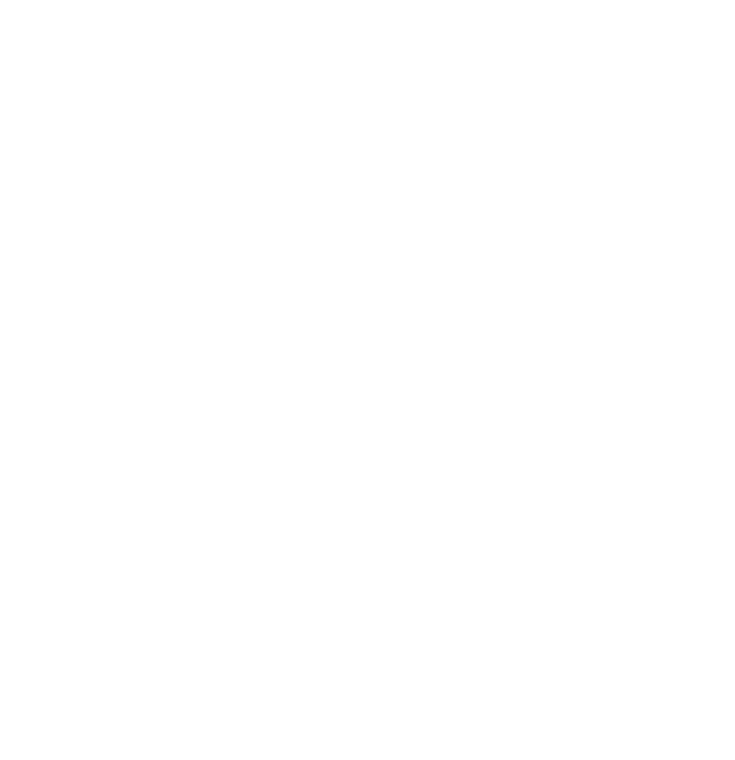
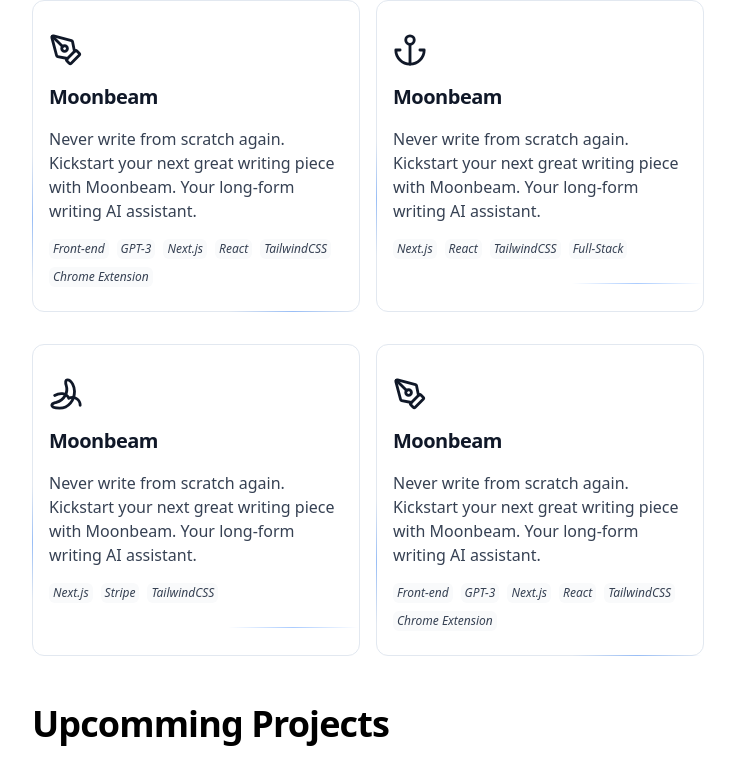
Before and after one commit to thepankajnamotra/portfolio, a React (Vite) app: page / in a window 1280 px wide. Shown: the part 772-1532 px from the top of the page, without its empty margins (272-1007 px from the left). Before the commit the page ends 800 px from the top, so only its background shows below. Built offline with nearby package versions, Linux system fonts and the light colour scheme.

Commit message:
projects and upcomming projects section component blended into one n

```diff
--- a/package.json
+++ b/package.json
@@ -12,6 +12,7 @@
   "dependencies": {
     "@tailwindcss/vite": "^4.0.8",
     "@types/react-router": "^5.1.20",
+    "lucide-react": "^0.475.0",
     "prop-types": "^15.8.1",
     "react": "^19.0.0",
     "react-dom": "^19.0.0",
--- a/src/component/IntroHeading.jsx
+++ b/src/component/IntroHeading.jsx
@@ -1,6 +1,8 @@
 import React, { useState } from "react";
 import AvatarImage from "./AvatarImage";
 import RecentBlogs from "./RecentBlogs";
+import Projects from "./Projects";
+import { Anchor, Banana, PenTool } from "lucide-react";
 
 const IntroHeading = () => {
     const [blog, setBlog] = useState([
@@ -15,6 +17,45 @@
             link: "/blog/developer-portfolio-website",
         },
     ]);
+    const [project, setProject] = useState([
+      {
+        icon: <PenTool size={"34"} />,
+        heading: 'Moonbeam',
+        desc: 'Never write from scratch again. Kickstart your next great writing piece with Moonbeam. Your long-form writing AI assistant.',
+        link: '/',
+        skill: ["Front-end", "GPT-3","Next.js", "React","TailwindCSS","Chrome Extension"]
+      },
+      {
+        icon: <Anchor size={"34"} />,
+        heading: 'Moonbeam',
+        desc: 'Never write from scratch again. Kickstart your next great writing piece with Moonbeam. Your long-form writing AI assistant.',
+        link: '/',
+        skill: ["Next.js","React","TailwindCSS","Full-Stack"]
+      },
+      {
+        icon: <Banana size={"34"} />,
+        heading: 'Moonbeam',
+        desc: 'Never write from scratch again. Kickstart your next great writing piece with Moonbeam. Your long-form writing AI assistant.',
+        link: '/',
+        skill: ["Next.js","Stripe","TailwindCSS"]
+      },
+      {
+        icon: <PenTool size={"34"} />,
+        heading: 'Moonbeam',
+        desc: 'Never write from scratch again. Kickstart your next great writing piece with Moonbeam. Your long-form writing AI assistant.',
+        link: '/',
+        skill: ["Front-end", "GPT-3","Next.js", "React","TailwindCSS","Chrome Extension"]
+      }
+    ]);
+    const [upcommingProject, setUpcommingProject] = useState([
+      {
+        icon: <Banana size={"34"} />,
+        heading: 'Moonbeam',
+        desc: 'Never write from scratch again. Kickstart your next great writing piece with Moonbeam. Your long-form writing AI assistant.',
+        link: '/',
+        skill: ["Next.js","Stripe","TailwindCSS"]
+      }
+    ])
 
 
   return (
@@ -55,6 +96,8 @@
       <AvatarImage/>
     </div>
     <RecentBlogs blogElement= {blog}/>
+    <Projects project={project} titleElement={'Projects'}/>
+    <Projects project={upcommingProject} titleElement={'Upcomming Projects'}/>
     </>
   );
 };
--- /dev/null
+++ b/src/component/Projects.jsx
@@ -0,0 +1,66 @@
+import { PenTool } from "lucide-react";
+import React from "react";
+import { Link } from "react-router";
+
+const Projects = ({ project, titleElement }) => {
+  if (!project || project.length === 0) {
+    return null;
+  }
+  return (
+    <>
+      <h3 className="font-bold text-2xl md:text-4xl tracking-tight mb-4 mt-8 text-black dark:text-white">
+        {titleElement}
+      </h3>
+
+      <div className="grid grid-cols-1 md:grid-cols-2 gap-4">
+        {project.map((item, i) => {
+          return (
+            <a
+              key={i}
+              className="group mb-4 hover:shadow-lg rounded-xl transition duration-200 relative border border-slate-200 dark:border-slate-700 w-full"
+              href={item.link}
+              aria-label={item.heading}
+              target="_blank"
+              rel="noopener noreferrer"
+            >
+              <div className="pointer-events-none">
+                <div className="absolute inset-0 rounded-xl bg-gradient-to-r from-blue-100/50 to-teal-100/50 opacity-0 transition duration-300 group-hover:opacity-100 dark:from-[#202D2E] dark:to-[#303428]">
+                  <div className="absolute inset-0 rounded-xl opacity-0 mix-blend-overlay transition duration-300 group-hover:opacity-100"></div>
+                </div>
+                <div className="relative h-full">
+                  <span className="absolute w-[40%] -bottom-px right-px h-px bg-gradient-to-r from-blue-500/0 via-blue-500/40 to-blue-500/0 dark:from-blue-400/0 dark:via-blue-400/40 dark:to-blue-400/0"></span>
+                  <span className="absolute w-px -left-px top-[50%] h-[40%] bg-gradient-to-b from-blue-500/0 via-blue-500/40 to-blue-500/0 dark:from-blue-400/0 dark:via-blue-400/40 dark:to-blue-400/0"></span>
+                  <div className=" flex flex-col items-start dark:border-gray-800 rounded p-4 relative">
+                    <div className="my-4">{item.icon}</div>
+                    <div>
+                      <h4 className="text-xl font-bold tracking-tight text-gray-900 dark:text-gray-100">
+                        {item.heading}
+                      </h4>
+                      <p className="leading-6 pt-4 text-gray-700 dark:text-gray-300">
+                        {item.desc}
+                      </p>
+                      <div className="pt-4 flex md:flex-row flex-wrap">
+                        {item.skill.map((skill, i) => {
+                          return (
+                            <p
+                              key={i}
+                              className="leading-5 mb-2 dark:border dark:border-zinc-700 text-gray-700 dark:text-gray-300 dark:bg-transparent rounded-md text-xs italic bg-gray-50  mr-2 px-1"
+                            >
+                              {skill}
+                            </p>
+                          );
+                        })}
+                      </div>
+                    </div>
+                  </div>
+                </div>
+              </div>
+            </a>
+          );
+        })}
+      </div>
+    </>
+  );
+};
+
+export default Projects;
```
Also changed, not shown: 1 other file (tests, documents, lock files or other folders).
